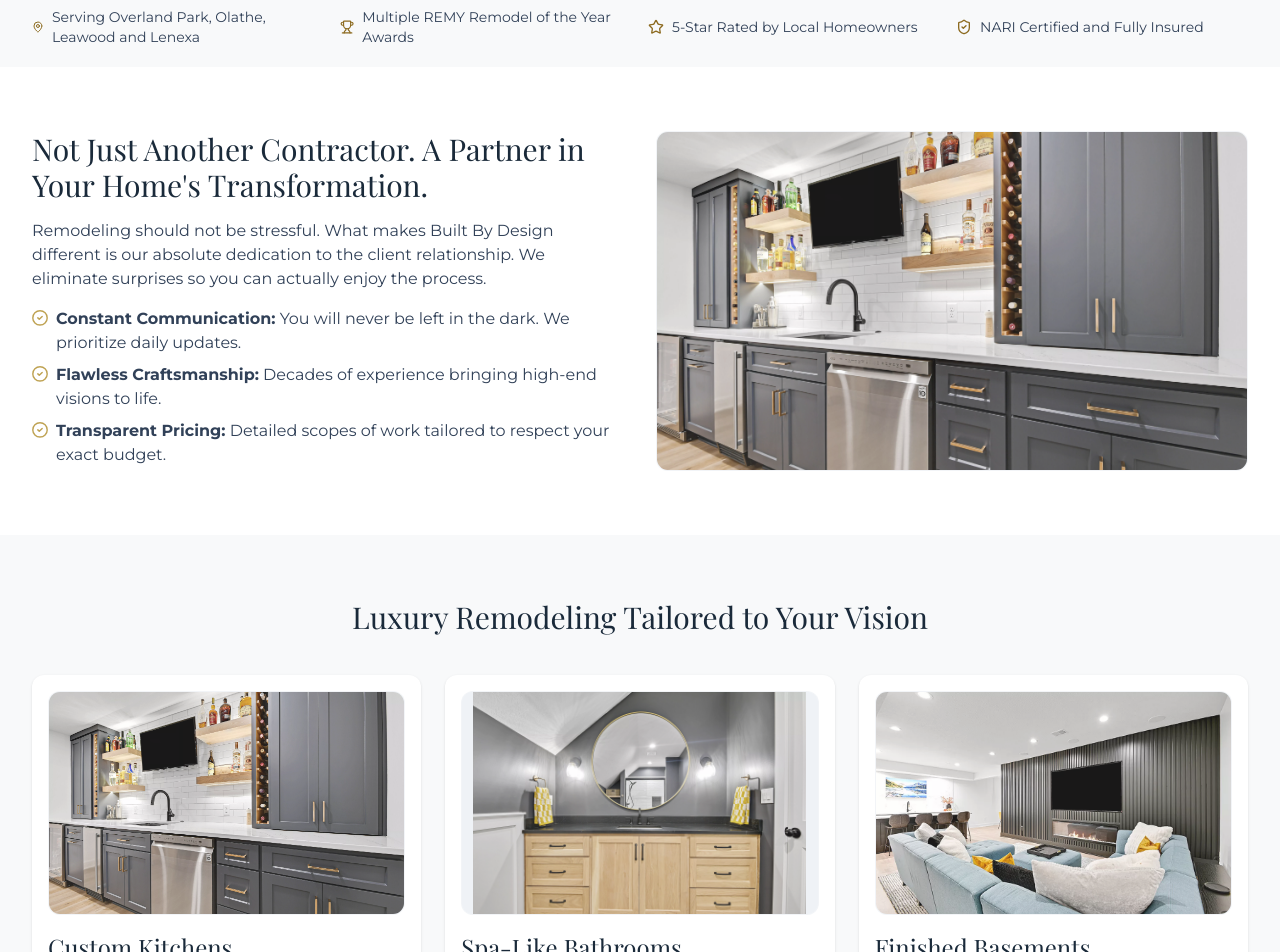
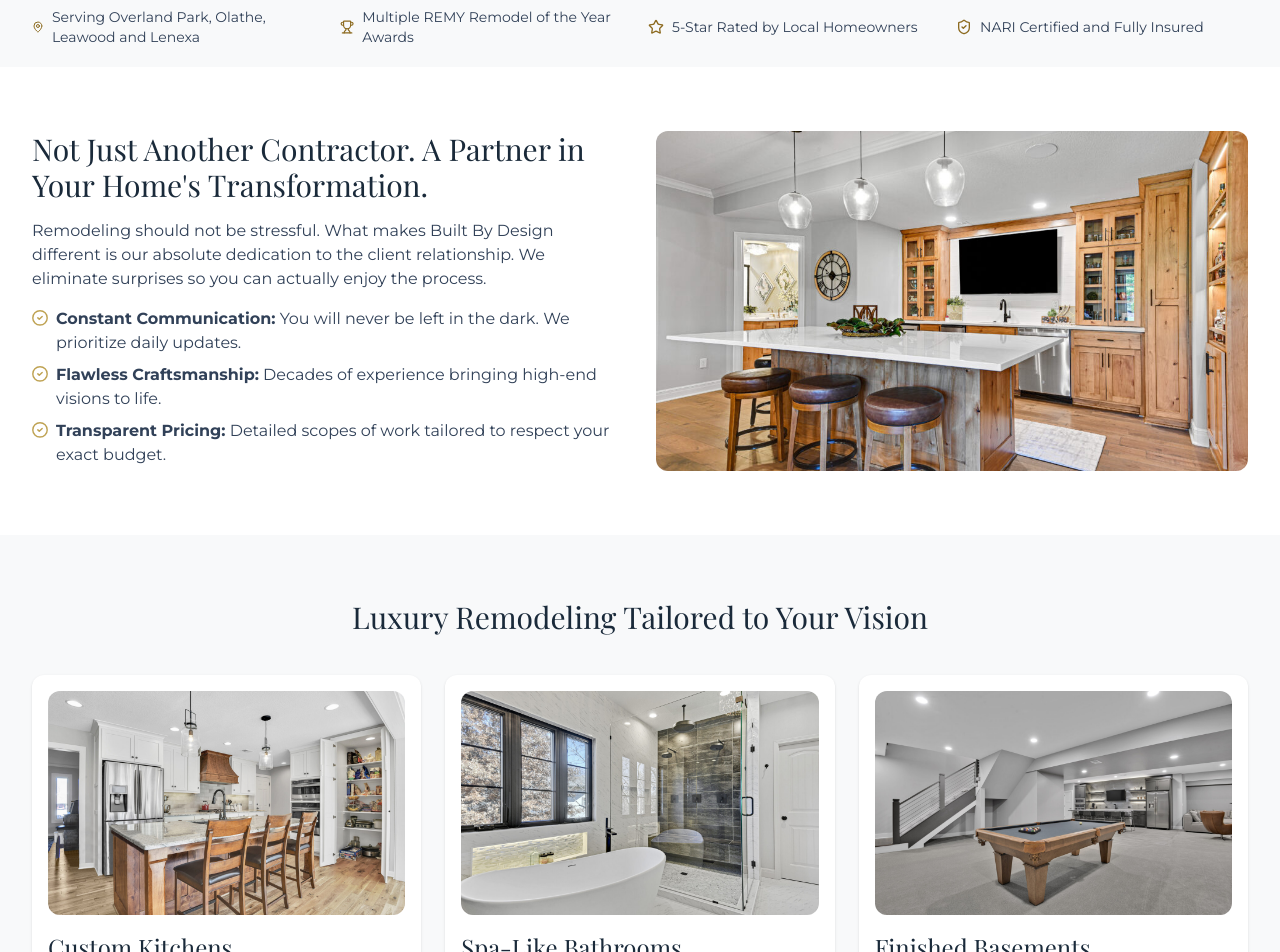
Before and after one commit to gmena82/built-by-design-google-landing-page-1, a Next.js app: page / in a window 1280 px wide. Shown: the part 740-1692 px from the top of the page. Built offline with nearby package versions, Linux system fonts and the light colour scheme; a web font is replaced by a local one.

Commit message:
Remove placeholder photos and fix gallery duplicates - Replace labeled placeholder images with real gallery photos, expand featured gallery to 9 unique images, add lazy loading to all sections

```diff
--- a/components/features/landing-page.tsx
+++ b/components/features/landing-page.tsx
@@ -484,7 +484,16 @@ export function LandingPage() {
               </li>
             </ul>
           </motion.div>
-          <PlaceholderPhoto label="Team On Site with Client" src="/photos/1.webp" className="h-[340px] w-full" />
+          <div className="relative h-[340px] w-full overflow-hidden rounded-xl">
+            <Image
+              src={galleryImages[8].src}
+              alt={galleryImages[8].alt}
+              fill
+              sizes="(max-width: 768px) 100vw, 50vw"
+              className="object-cover"
+              loading="lazy"
+            />
+          </div>
         </section>
 
         <section className="bg-[#f8f9fa] py-16">
@@ -498,32 +507,32 @@ export function LandingPage() {
                   title: "Custom Kitchens",
                   description:
                     "From chef-inspired layouts to custom cabinetry, we build kitchens that serve as the breathtaking heart of your home.",
-                  photo: "Luxury Kitchen with Large Island",
-                  src: "/photos/1.webp",
+                  image: galleryImages[4], // kitchen-white-wood-island
                 },
                 {
                   title: "Spa-Like Bathrooms",
                   description:
                     "Turn your daily routine into a private retreat with custom vanities, soaking tubs, and premium fixtures.",
-                  photo: "Luxury Bath with Walk-In Shower",
-                  src: "/photos/bathroom.webp",
-                  fit: "contain" as const,
+                  image: galleryImages[9], // bathroom-freestanding-tub
                 },
                 {
                   title: "Finished Basements",
                   description:
                     "Expand your living space with a beautifully finished lower level perfect for entertaining guests or family time.",
-                  photo: "Basement with Wet Bar/Home Theater",
-                  src: "/photos/3.webp",
+                  image: galleryImages[0], // basement-pool-table-hero
                 },
               ].map((service) => (
                 <article key={service.title} className="rounded-xl bg-white p-4 shadow-sm">
-                  <PlaceholderPhoto
-                    label={service.photo}
-                    src={service.src}
-                    fit={service.fit}
-                    className="h-56 w-full bg-slate-50"
-                  />
+                  <div className="relative h-56 w-full overflow-hidden rounded-xl">
+                    <Image
+                      src={service.image.src}
+                      alt={service.image.alt}
+                      fill
+                      sizes="(max-width: 768px) 100vw, 33vw"
+                      className="object-cover"
+                      loading="lazy"
+                    />
+                  </div>
                   <h3 className="mt-4 font-serif-display text-2xl text-[var(--color-brand-navy)]">
                     {service.title}
                   </h3>
--- a/lib/gallery-data.ts
+++ b/lib/gallery-data.ts
@@ -89,12 +89,15 @@ export const galleryImages: GalleryImage[] = [
   },
 ];
 
-// Featured images for "Browse Our Recent Transformations" section
+// Featured images for "Browse Our Recent Transformations" section (all unique)
 export const featuredGalleryImages = [
-  galleryImages[4], // kitchen-white-wood-island
-  galleryImages[9], // bathroom-freestanding-tub
-  galleryImages[0], // basement-pool-table-hero
-  galleryImages[6], // kitchen-white-galley
+  galleryImages[4],  // kitchen-white-wood-island
+  galleryImages[9],  // bathroom-freestanding-tub
+  galleryImages[0],  // basement-pool-table-hero
+  galleryImages[5],  // kitchen-green-island
+  galleryImages[10], // bathroom-marble-vanity
+  galleryImages[2],  // basement-wine-room
+  galleryImages[7],  // kitchen-dining-warm-tones
   galleryImages[11], // bathroom-blue-vanity
-  galleryImages[1], // basement-pool-table-entertainment
+  galleryImages[3],  // basement-gym-stairway
 ];
```
